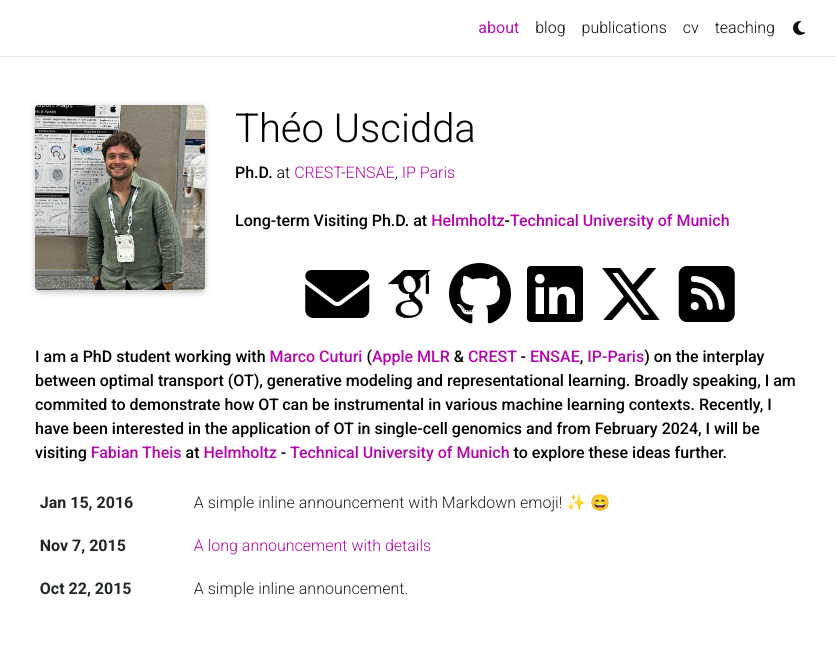
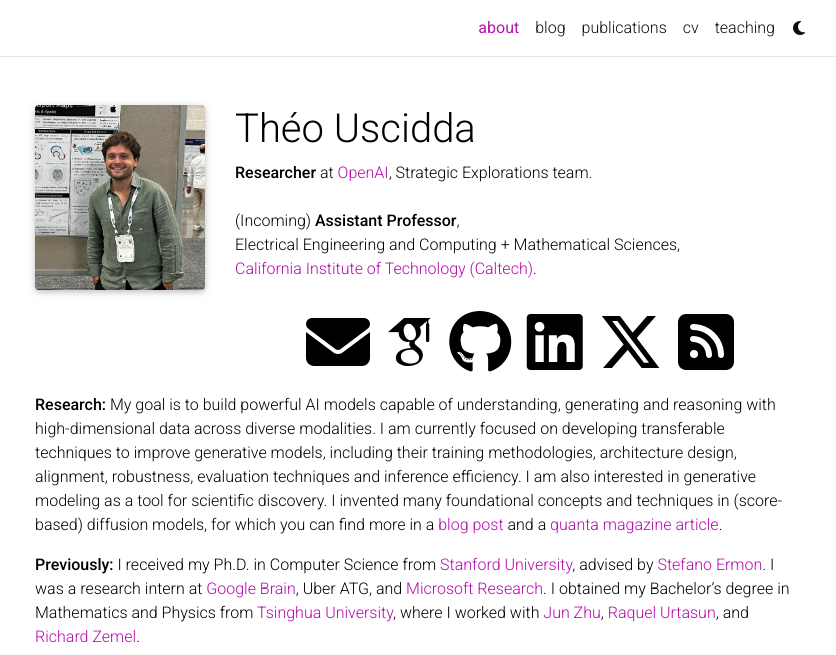
Before and after one commit to theouscidda6/theouscidda6.github.io, a Jekyll site: the page built from _pages/about.md, in a window 1280 px wide and 1013 px high, cut to the strip 0-655 px from the top of the window. Shown: the whole strip, without its empty margins (220-1056 px from the left). Built offline with Jekyll 4.4.1, drawn with Linux system fonts in a browser that asks for light colours; full-size pictures stand in for the smaller copies a plugin makes; emoji names are drawn with the system emoji font; some web fonts are replaced; comment, search, counter and statistics services are not loaded; a style sheet for code colours, icons or effects is not loaded.

Commit message:
change bio

```diff
--- a/_pages/about.md
+++ b/_pages/about.md
@@ -1,4 +1,29 @@
 ---
+layout: about
+title: about
+permalink: /
+subtitle: |+
+  <strong>Researcher</strong> at <a href="https://openai.com/">OpenAI</a>, Strategic Explorations team. <br><br>
+  (Incoming) <strong>Assistant Professor</strong>, <br>
+  Electrical Engineering and Computing + Mathematical Sciences, <br>
+  <a href="https://www.caltech.edu">California Institute of Technology (Caltech)</a>.
+
+profile:
+  image: prof_pic.jpg
+  image_cicular: false # crops the image to make it circular
+  address: false
+
+news: true # includes a list of news items
+selected_papers: true # includes a list of papers marked as "selected={true}"
+social: true  # includes social icons at the bottom of the page
+---
+
+**Research:** My goal is to build powerful AI models capable of understanding, generating and reasoning with high-dimensional data across diverse modalities. I am currently focused on developing transferable techniques to improve generative models, including their training methodologies, architecture design, alignment, robustness, evaluation techniques and inference efficiency. I am also interested in generative modeling as a tool for scientific discovery. I invented many foundational concepts and techniques in (score-based) diffusion models, for which you can find more in a [blog post](/blog/2021/score/) and a [quanta magazine article](https://www.quantamagazine.org/the-physics-principle-that-inspired-modern-ai-art-20230105/).
+
+**Previously:** I received my Ph.D. in Computer Science from [Stanford University](https://www.stanford.edu), advised by [Stefano Ermon](https://cs.stanford.edu/~ermon). I was a research intern at [Google Brain](https://research.google/teams/brain/), Uber ATG, and [Microsoft Research](https://www.microsoft.com/en-us/research/lab/microsoft-research-cambridge/). I obtained my Bachelor's degree in Mathematics and Physics from [Tsinghua University](https://www.tsinghua.edu.cn/), where I worked with [Jun Zhu](http://ml.cs.tsinghua.edu.cn/~jun/index.shtml), [Raquel Urtasun](http://www.cs.toronto.edu/~urtasun/), and [Richard Zemel](http://www.cs.toronto.edu/~zemel/inquiry/home.php).
+
+
+<!-- ---
 layout: about
 title: about
 permalink: /
@@ -19,4 +44,4 @@
 social: true  # includes social icons at the bottom of the page
 ---
 
-I am a PhD student working with [Marco Cuturi](https://marcocuturi.net/) ([Apple MLR](https://machinelearning.apple.com/) & [CREST](https://crest.science/) - [ENSAE](https://www.ensae.fr/), [IP-Paris](https://www.ip-paris.fr/)) on the interplay between optimal transport (OT), generative modeling and representational learning. Broadly speaking, I am commited to demonstrate how OT can be instrumental in various machine learning contexts. Recently, I have been interested in the application of OT in single-cell genomics and from February 2024, I will be visiting [Fabian Theis](https://www.helmholtz-munich.de/en/icb/pi/fabian-theis) at [Helmholtz](https://www.helmholtz-munich.de/en) - [Technical University of Munich](https://www.tum.de/en/) to explore these ideas further.
+I am a PhD student working with [Marco Cuturi](https://marcocuturi.net/) ([Apple MLR](https://machinelearning.apple.com/) & [CREST](https://crest.science/) - [ENSAE](https://www.ensae.fr/), [IP-Paris](https://www.ip-paris.fr/)) on the interplay between optimal transport (OT), generative modeling and representational learning. Broadly speaking, I am commited to demonstrate how OT can be instrumental in various machine learning contexts. Recently, I have been interested in the application of OT in single-cell genomics and from February 2024, I will be visiting [Fabian Theis](https://www.helmholtz-munich.de/en/icb/pi/fabian-theis) at [Helmholtz](https://www.helmholtz-munich.de/en) - [Technical University of Munich](https://www.tum.de/en/) to explore these ideas further.  -->
```
